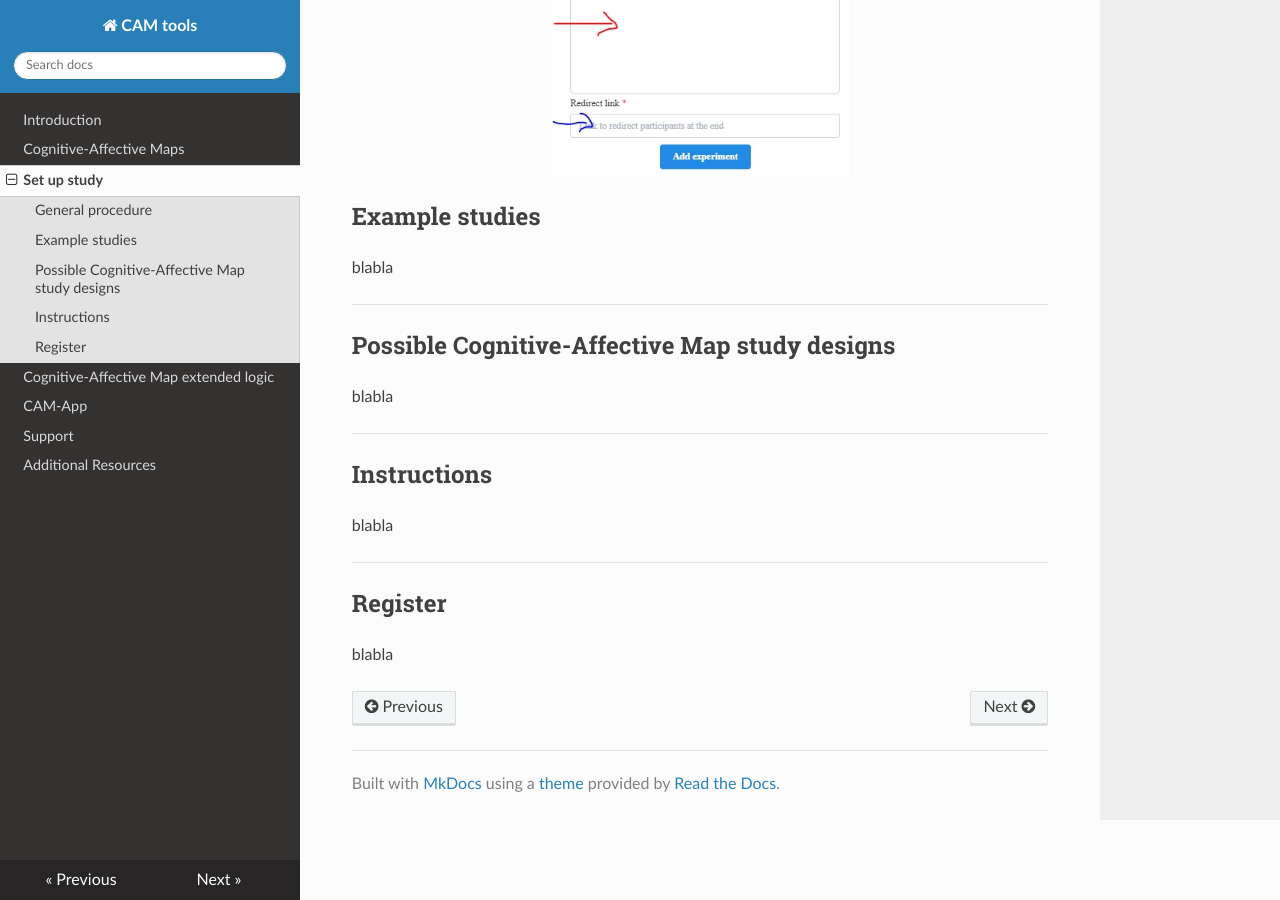
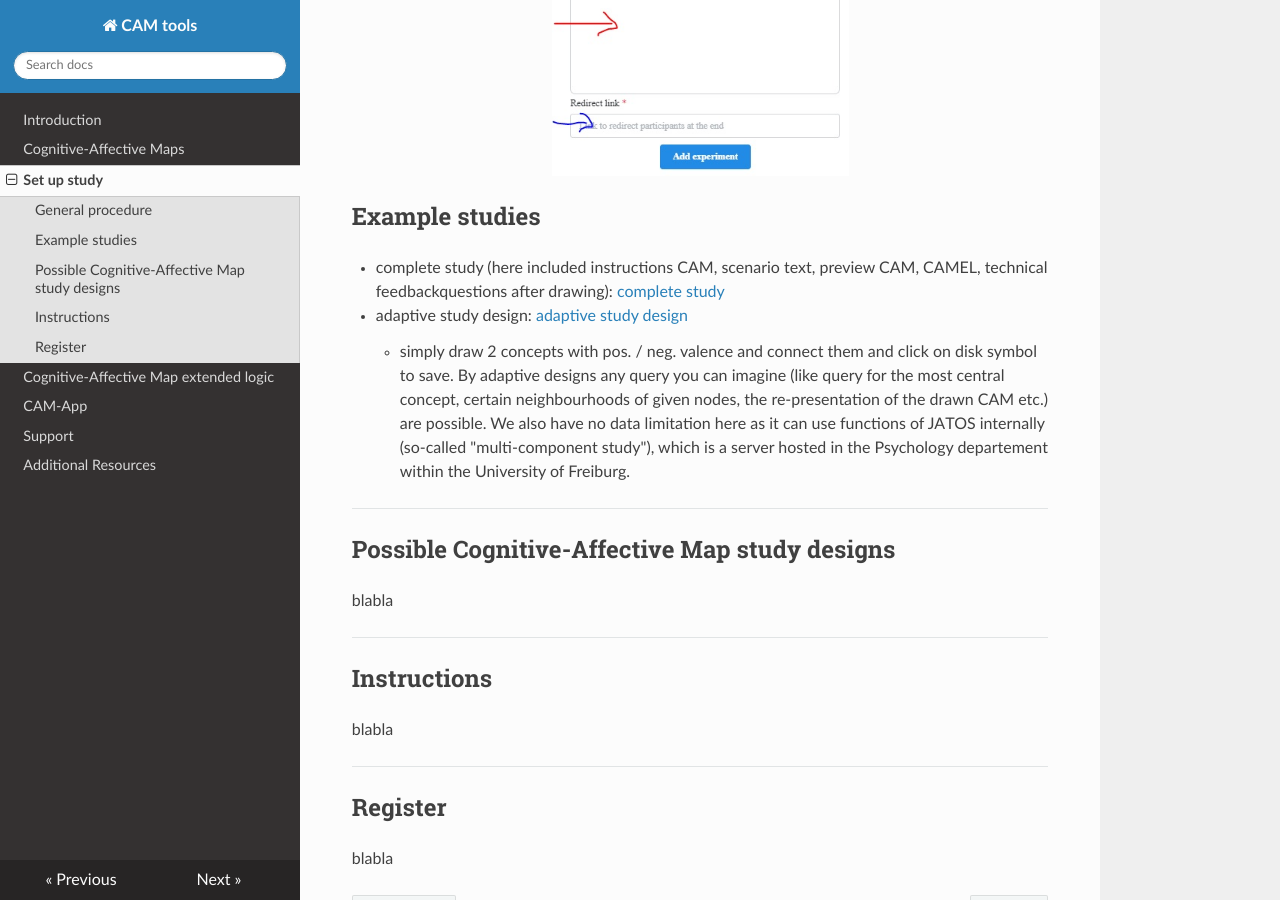
Before and after one commit to FennStatistics/CAMtools_documentation, an MkDocs documentation site: the page built from docs/Set up study.md, in a window 1280 px wide and 900 px high, scrolled down 1925 px. Built offline with MkDocs 1.6.1, drawn with Linux system fonts in a browser that asks for light colours; nearby versions of some CDN libraries.

Commit message:
update contact, example studies

```diff
--- a/docs/Set up study.md
+++ b/docs/Set up study.md
@@ -44,7 +44,10 @@ Copy the generated configuration file to the administrative panel within the cen
 Example studies
 ------------
 
-blabla
+- complete study (here included instructions CAM, scenario text, preview CAM, CAMEL, technical feedbackquestions after drawing): <a href="https://studien.psychologie.uni-freiburg.de/publix/qDU7aBJyuQz?PROLIFIC_PID=testerID" target="_blank"> complete study </a>
+- adaptive study design: <a href="https://studien.psychologie.uni-freiburg.de/publix/gv3Q8UvdRLu" target="_blank"> adaptive study design </a>
+    -  simply draw 2 concepts with pos. / neg. valence and connect them and click on disk symbol to save. By adaptive designs any query you can imagine (like query for the most central concept, certain neighbourhoods of given nodes, the re-presentation of the drawn CAM etc.) are possible. We also have no data limitation here as it can use functions of JATOS internally (so-called "multi-component study"), which is a server hosted in the Psychology departement within the University of Freiburg.
+
 
 ***
 Possible Cognitive-Affective Map study designs
```
Also changed, not shown: docs/Support.md (+3 -1 lines).
